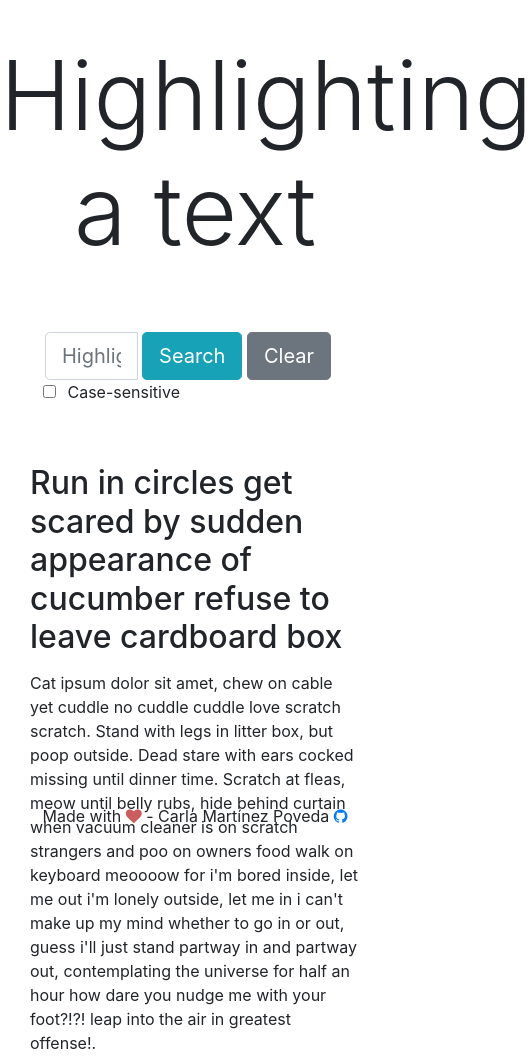
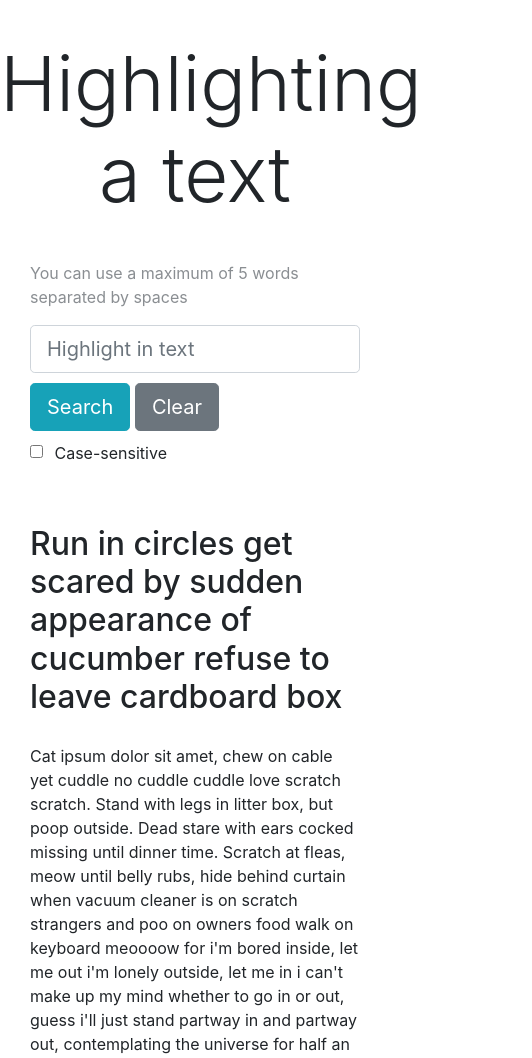
Before and after one commit to carma12/jspills, a plain HTML site: page html/highlight.html in a window 390 px wide. Shown: the top 1058 px of the page, 532 px wide, since content can reach past the window. Drawn offline with nearby package versions, Linux system fonts and the light colour scheme.

Commit message:
Highlight. Styling and responsive.

```diff
--- a/css/highlight.css
+++ b/css/highlight.css
@@ -1,47 +1,63 @@
-/*
-* Author: Carla Martínez Poveda
-* 2020
-*
-* */
+/* Mobile */
+@media (max-width: 390px) {
+    .display-1 {
+        width: 100%;
+        margin: 0 auto;
+        font-size: 19.5vw;
+    }
+    #search {
+        margin-bottom: 10px;
+    }
+    .input-group-btn {
+        margin-bottom: 10px;
+    }
+}
+
+/* Tablets and Desktops*/
+@media (min-width: 768px) {
+    #search {
+        width: 50%;
+        margin-right: 7px;
+    }
+    .form-group {
+        display: flex;
+    }
+    .form-check {
+        padding: 12px 38px;
+    }
+}
+
+/* General */
 .display-1 {
     padding: 38px 0 40px 0;
 }
-.form-inline {
-    padding: 12px 0 12px;
-}
-.form-check {
-    padding-left: 18px;
+.info-text {
+    color: rgba(81, 87, 93, 0.67);
 }
 .search-content {
     padding-top: 20px;
 }
 .subheader-text {
-    padding: 24px 0 7px 0;
-}
-.input-group-btn {
-    padding: 0 14px 0 4px;
+    padding: 24px 0 20px 0;
 }
 .catface {
     width: 15%;
     height: 15%;
 }
-/* highlight */
+
+/* Highlighting */
 .highlight1 {
     background-color: yellow;
 }
-
 .highlight2 {
     background-color: darkseagreen;
 }
-
 .highlight3 {
     background-color: lightpink;
 }
-
 .highlight4 {
     background-color: cadetblue;
 }
-
 .highlight5 {
     background-color: mediumpurple;
 }
--- a/html/highlight.html
+++ b/html/highlight.html
@@ -26,23 +26,18 @@
 
     <h1 class="display-1 text-center">Highlighting a text</h1>
     <main role="main" class="container">
-        <div class="container-fluid">
-            <form class="form-inline">
-                <label class="sr-only" for="search">Search</label>
-                <div class="col-sm-11 my-1">
-                    <div class="input-group">
+        <div class="container">
+            <p class="text-sm info-text">You can use a maximum of 5 words separated by spaces</p>
+            <form class="form-group">
                    <input id="search" type="text" class="form-control form-control-lg" placeholder="Highlight in text">
-                        <span class="input-group-btn">
+                   <div class="input-group-btn">
                         <button id="btn_search" class="btn btn-info btn-lg" type="button" onclick="highlight()">Search</button>
                         <button id="btn_clear" class="btn btn-secondary btn-lg" type="button" onclick="clear_highlight()">Clear</button>
-
-                        </span>
+                   </div> <!-- .input-group-btn -->
                    <div class="form-check">
                         <label for="check_sensitive"></label><input type="checkbox" class="form-check-input" id="check_sensitive">
                         <label class="form-check-label">Case-sensitive</label>
                    </div> <!-- .form-check -->
-                    </div><!-- .input-group -->
-                </div><!-- .col-sm-8 .my-1 -->
             </form>
 
             <div id="search_content" class="search-content">
@@ -76,7 +71,7 @@
         </div><!-- #search_content.search-content -->
     </main>
     <!-- footer -->
-    <footer id="footer" class="page-footer font-small pt-4 fixed-bottom">
+    <footer id="footer" class="page-footer font-small pt-4">
         <div class="footer-copyright text-center py-3">
             Made with <i class="fa fa-heart fa_custom"></i> - Carla Martínez Poveda <a href="https://github.com/carma12" class="icon" target="_blank" title="github"><i class="fa fa-github"></i> </a>
         </div>
```
Lines whose indentation alone changed are shown as unchanged.
